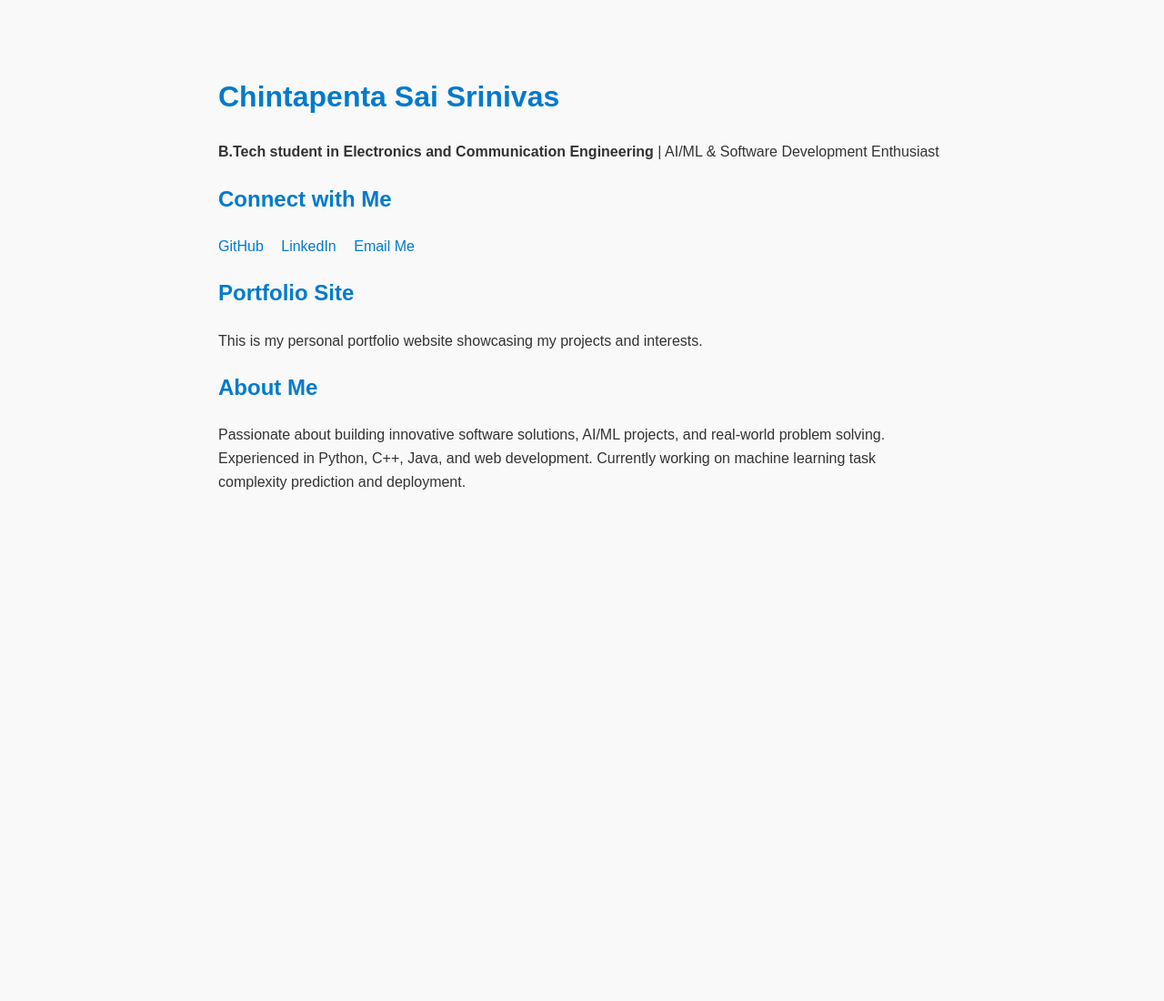
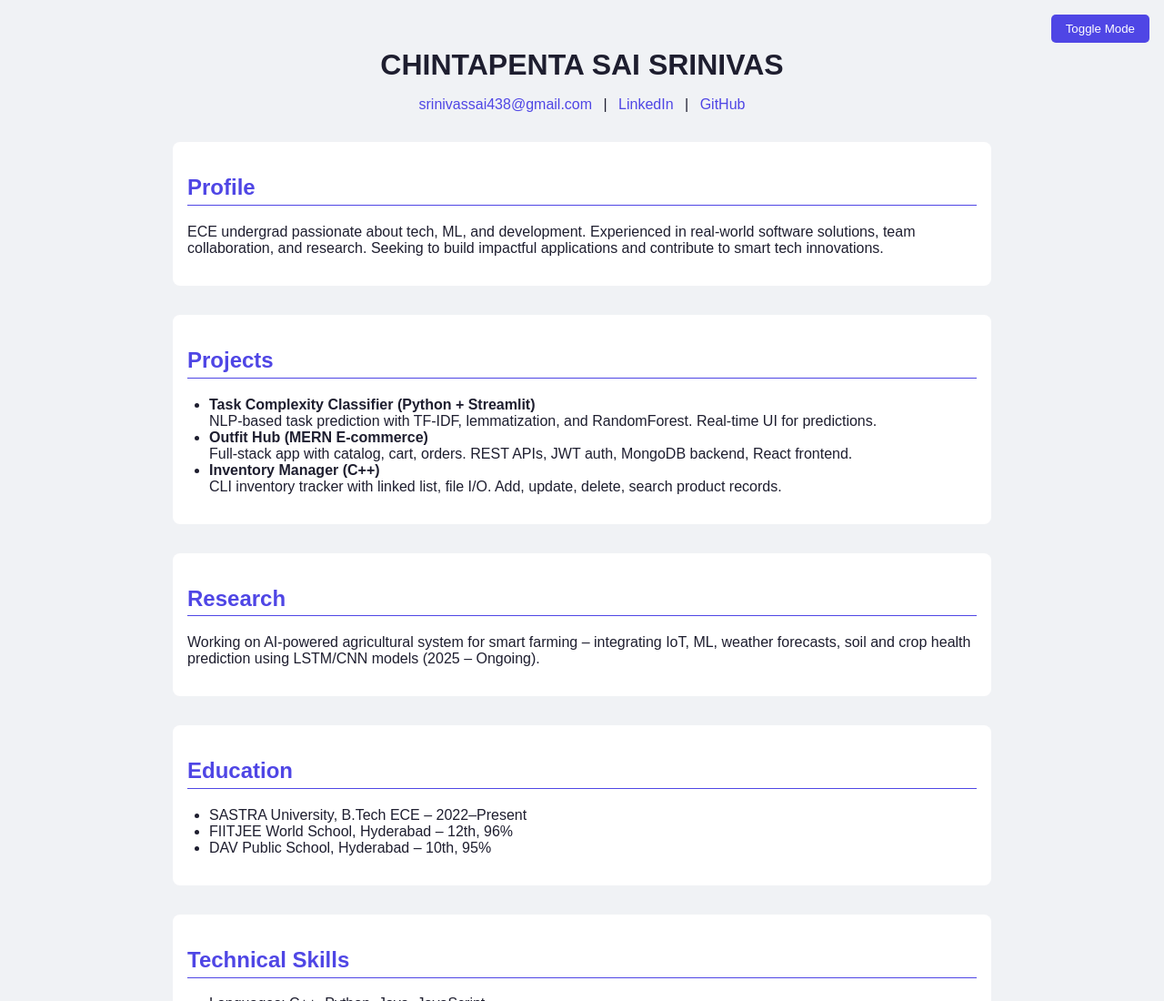
Before and after one commit to letmebesai/Portfolio-1, a plain HTML site: page index.html in a window 1280 px wide. Shown: the top 1100 px of the page at 91% size. Before the commit the page ends 800 px from the top, so only its background shows below. Drawn offline with Linux system fonts and the light colour scheme.

Commit message:
Update index.html

```diff
--- a/index.html
+++ b/index.html
@@ -3,44 +3,190 @@
 <head>
   <meta charset="UTF-8" />
   <meta name="viewport" content="width=device-width, initial-scale=1.0" />
-  <title>Chintapenta Sai Srinivas | Portfolio</title>
+  <title>CHINTAPENTA SAI SRINIVAS | Portfolio</title>
   <style>
+    :root {
+      --bg-light: #f0f2f5;
+      --bg-dark: #1e1e2f;
+      --text-light: #1e1e2f;
+      --text-dark: #f4f4f9;
+      --accent: #4f46e5;
+      --card-light: #ffffff;
+      --card-dark: #2c2c3a;
+    }
+
     body {
+      margin: 0;
       font-family: Arial, sans-serif;
-      max-width: 800px;
-      margin: 40px auto;
-      padding: 20px;
-      background: #f9f9f9;
-      color: #333;
-      line-height: 1.6;
+      transition: background-color 0.3s ease, color 0.3s ease;
     }
-    h1, h2 {
-      color: #007acc;
+
+    .container {
+      max-width: 900px;
+      margin: auto;
+      padding: 2rem;
     }
-    a {
-      color: #007acc;
+
+    header {
+      text-align: center;
+      margin-bottom: 2rem;
+    }
+
+    header h1 {
+      margin-bottom: 0.5rem;
+    }
+
+    header a {
+      margin: 0 0.5rem;
+      color: var(--accent);
       text-decoration: none;
     }
-    .contact-links a {
-      margin-right: 15px;
+
+    section {
+      margin-bottom: 2rem;
+      padding: 1rem;
+      border-radius: 8px;
+      background-color: var(--card-light);
+    }
+
+    .dark-mode section {
+      background-color: var(--card-dark);
+    }
+
+    h2 {
+      color: var(--accent);
+      border-bottom: 1px solid var(--accent);
+      padding-bottom: 0.3rem;
+    }
+
+    ul {
+      list-style-type: disc;
+      padding-left: 1.5rem;
+    }
+
+    .dark-mode {
+      background-color: var(--bg-dark);
+      color: var(--text-dark);
+    }
+
+    .light-mode {
+      background-color: var(--bg-light);
+      color: var(--text-light);
+    }
+
+    .toggle-mode {
+      position: fixed;
+      top: 1rem;
+      right: 1rem;
+      padding: 0.5rem 1rem;
+      cursor: pointer;
+      background-color: var(--accent);
+      color: white;
+      border: none;
+      border-radius: 5px;
+      transition: background-color 0.3s ease;
+    }
+
+    .toggle-mode:hover {
+      background-color: #3b3bbc;
     }
   </style>
 </head>
-<body>
-  <h1>Chintapenta Sai Srinivas</h1>
-  <p><strong>B.Tech student in Electronics and Communication Engineering</strong> | AI/ML & Software Development Enthusiast</p>
+<body class="light-mode">
+  <button class="toggle-mode" onclick="toggleMode()">Toggle Mode</button>
+  <div class="container">
+    <header>
+      <h1>CHINTAPENTA SAI SRINIVAS</h1>
+      <p>
+        <a href="mailto:srinivassai438@gmail.com">srinivassai438@gmail.com</a> |
+        <a href="https://www.linkedin.com/in/sai-srinivas-chintapenta-2b74aa1b3/">LinkedIn</a> |
+        <a href="https://github.com/letmebesai">GitHub</a>
+      </p>
+    </header>
 
-  <h2>Connect with Me</h2>
-  <div class="contact-links">
-    <a href="https://github.com/letmebesai" target="_blank">GitHub</a>
-    <a href="https://www.linkedin.com/in/sai-srinivas-chintapenta-2b74aa1b3/" target="_blank">LinkedIn</a>
-    <a href="mailto:srinivassai438@gmail.com">Email Me</a>
+    <section>
+      <h2>Profile</h2>
+      <p>
+        ECE undergrad passionate about tech, ML, and development. Experienced in real-world software
+        solutions, team collaboration, and research. Seeking to build impactful applications and
+        contribute to smart tech innovations.
+      </p>
+    </section>
+
+    <section>
+      <h2>Projects</h2>
+      <ul>
+        <li>
+          <strong>Task Complexity Classifier (Python + Streamlit)</strong><br />
+          NLP-based task prediction with TF-IDF, lemmatization, and RandomForest. Real-time UI for predictions.
+        </li>
+        <li>
+          <strong>Outfit Hub (MERN E-commerce)</strong><br />
+          Full-stack app with catalog, cart, orders. REST APIs, JWT auth, MongoDB backend, React frontend.
+        </li>
+        <li>
+          <strong>Inventory Manager (C++)</strong><br />
+          CLI inventory tracker with linked list, file I/O. Add, update, delete, search product records.
+        </li>
+      </ul>
+    </section>
+
+    <section>
+      <h2>Research</h2>
+      <p>
+        Working on AI-powered agricultural system for smart farming – integrating IoT, ML, weather forecasts,
+        soil and crop health prediction using LSTM/CNN models (2025 – Ongoing).
+      </p>
+    </section>
+
+    <section>
+      <h2>Education</h2>
+      <ul>
+        <li>SASTRA University, B.Tech ECE – 2022–Present</li>
+        <li>FIITJEE World School, Hyderabad – 12th, 96%</li>
+        <li>DAV Public School, Hyderabad – 10th, 95%</li>
+      </ul>
+    </section>
+
+    <section>
+      <h2>Technical Skills</h2>
+      <ul>
+        <li>Languages: C++, Python, Java, JavaScript</li>
+        <li>Development: MERN Stack (MongoDB, Express, React, Node.js), HTML, CSS, JavaScript</li>
+        <li>Libraries/Frameworks: Scikit-learn, Pandas, NumPy, NLTK, TF-IDF</li>
+        <li>Tools: Streamlit, Git, Jupyter, VS Code, Excel</li>
+        <li>Concepts: OOP, DSA, Regression, Classification, Deployment</li>
+      </ul>
+    </section>
+
+    <section>
+      <h2>Non-Technical Skills</h2>
+      <ul>
+        <li>Time Management</li>
+        <li>Problem Solving</li>
+        <li>Critical Thinking</li>
+        <li>Team Collaboration</li>
+        <li>Leadership</li>
+        <li>Communication</li>
+      </ul>
+    </section>
+
+    <section>
+      <h2>Achievements & Certifications</h2>
+      <ul>
+        <li>4th place – Daksh 2025 Hackathon (IoT + Embedded) — <em>SASTRA University</em></li>
+        <li>Oracle APEX & IoT Workshops — <em>SASTRA University</em></li>
+        <li>Completed Udemy courses: Data Science Bootcamp, Machine Learning with Python/R, AI with Python</li>
+      </ul>
+    </section>
   </div>
 
-  <h2>Portfolio Site</h2>
-  <p>This is my personal portfolio website showcasing my projects and interests.</p>
-
-  <h2>About Me</h2>
-  <p>Passionate about building innovative software solutions, AI/ML projects, and real-world problem solving. Experienced in Python, C++, Java, and web development. Currently working on machine learning task complexity prediction and deployment.</p>
+  <script>
+    function toggleMode() {
+      const body = document.body;
+      body.classList.toggle("dark-mode");
+      body.classList.toggle("light-mode");
+    }
+  </script>
 </body>
 </html>
```
